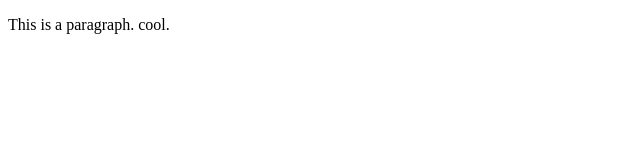
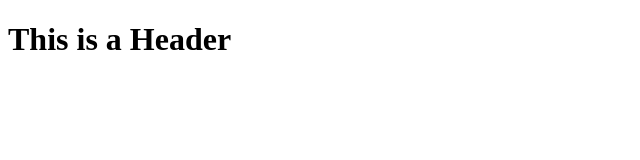
Before and after one commit to dloonthedlo/git-test, a plain HTML site: page index.html in a window 1280 px wide. Shown: the whole page, without its empty margins (0-640 px from the left). Drawn offline with Linux system fonts and the light colour scheme.

Commit message:
first commit

```diff
--- a/index.html
+++ b/index.html
@@ -1,12 +1,6 @@
 <!DOCTYPE html>
-<html lang="en">
-<head>
-    <meta charset="UTF-8">
-    <meta http-equiv="X-UA-Compatible" content="IE=edge">
-    <meta name="viewport" content="width=device-width, initial-scale=1.0">
-    <title>Document</title>
-</head>
-<body>
-    <p>This is a paragraph. cool.</p>
-</body>
+<html>
+   <body>
+      <h1>This is a Header</h1>
+   </body>
 </html>
```
Also changed, not shown: package.json (deleted, +0 -19 lines), 3 other files.
